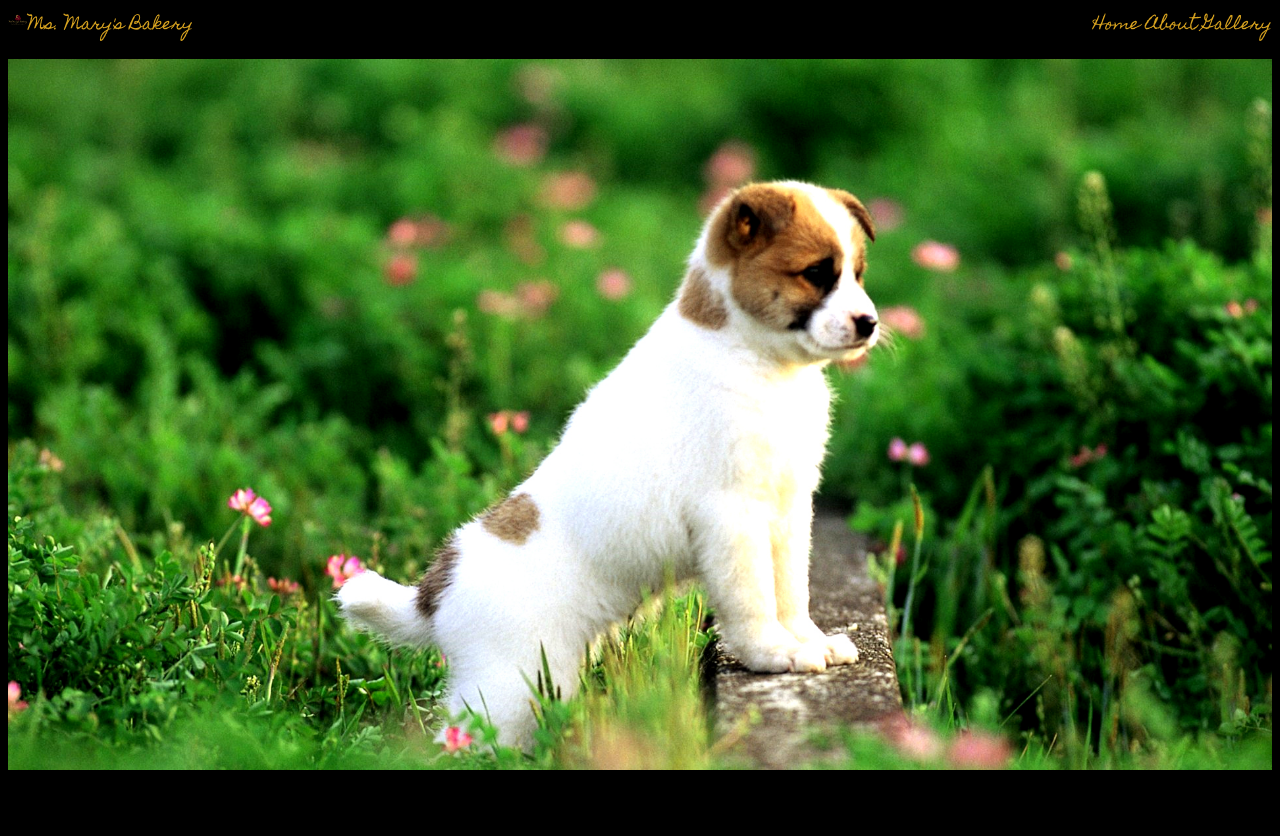
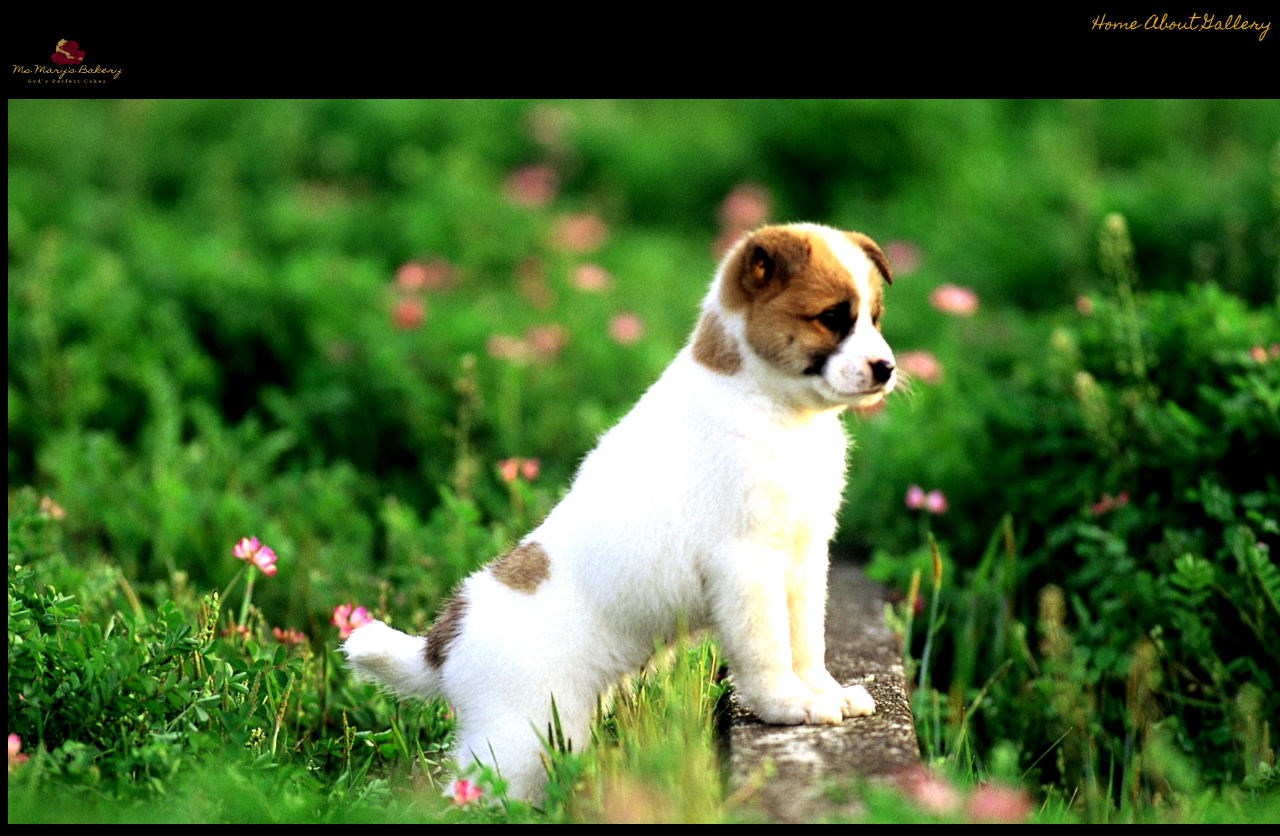
Before and after one commit to KobinaDevEnv/Bakery_Alt-Website, a website: page app.html in a window 1280 px wide. Before the commit the page ends 800 px from the top, so only its background shows below. Drawn offline with Linux system fonts and the light colour scheme.

Commit message:
xhange in logo

```diff
--- a/app.css
+++ b/app.css
@@ -1,5 +1,11 @@
 body{
     background-color: black;
+}
+
+header img{
+    width: 120px;
+    height: 91px;
+
 }
 a{
     text-decoration-line: none;
@@ -17,9 +23,12 @@ a:visited{
 
 .topnav{
     display: flex;
-    justify-content: space-between;
+    justify-content: space-between ;
     font-family: 'Homemade Apple', cursive;
     color: goldenrod;
+
+
+
 
 }
 
@@ -33,7 +42,7 @@ header{
     padding: 20,20,20, 20;
 }
 .slideshow img{
-    width: 100%;
+    width: 102%;
     height: 50%;
     background-position: center;
     background-repeat: no-repeat;
--- a/app.html
+++ b/app.html
@@ -13,8 +13,7 @@
 <body>
     <div class="topnav">
         <header>
-            <img src="assets/logo/high-res/logo-transparent.png" alt="logo" width="20px" height="20px">
-            <p>Ms. Mary's Bakery</p>
+            <img src="assets/logo/high-res/logo-transparent.png"  alt="logo">
         </header>
         <nav class="menu">
             <a href="./home/home.html">Home</a>
```
